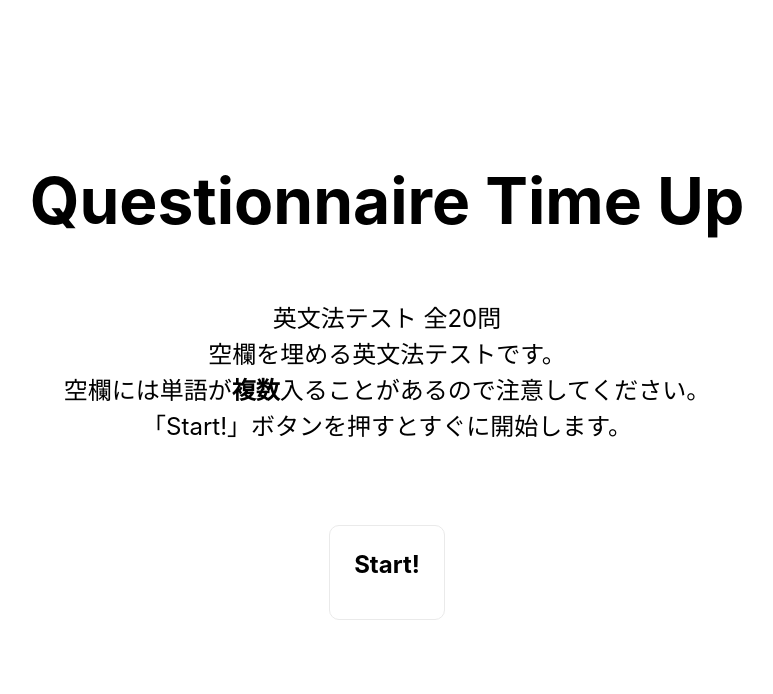
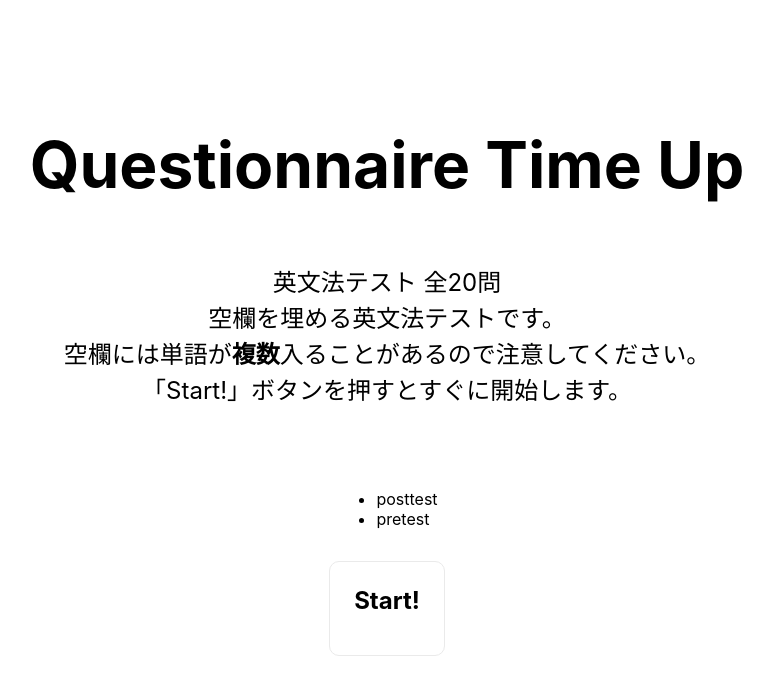
Before and after one commit to supaman4561/questionnaire_timeup, a Next.js app in the folder questionnaire_timeup/: page / in a window 1280 px wide. Shown: the top 694 px of the page, without its empty margins (253-1026 px from the left). Built offline with nearby package versions, Linux system fonts and the light colour scheme.

Commit message:
feat: selectable questions by dynamic routing

```diff
--- /dev/null
+++ b/questionnaire_timeup/lib/questions.ts
@@ -0,0 +1,26 @@
+import fs from 'fs'
+import path from 'path'
+
+const questionsDirectory = path.join(process.cwd(), 'data')
+
+export const getAllQuestionIds = () => {
+  const fileNames = fs.readdirSync(questionsDirectory)
+
+  return fileNames.map((fileName) => {
+    return {
+      params: {
+        id: fileName.replace(/\.json$/, ''),
+      },
+    }
+  })
+}
+
+export const getQuestionData = (id: string) => {
+  const fullPath = path.join(questionsDirectory, `${id}.json`)
+  const jsonObject = JSON.parse(fs.readFileSync(fullPath, 'utf8'))
+
+  return {
+    id,
+    jsonObject,
+  }
+}
--- a/questionnaire_timeup/package.json
+++ b/questionnaire_timeup/package.json
@@ -9,6 +9,7 @@
     "lint": "next lint"
   },
   "dependencies": {
+    "gray-matter": "^4.0.3",
     "next": "12.1.6",
     "react": "18.1.0",
     "react-dom": "18.1.0",
--- a/questionnaire_timeup/pages/index.tsx
+++ b/questionnaire_timeup/pages/index.tsx
@@ -1,9 +1,13 @@
+import { GetStaticProps } from 'next'
 import type { NextPage } from 'next'
 import Head from 'next/head'
 import Link from 'next/link'
 import styles from '../styles/Home.module.css'
+import pretestjson from '../data/pretest.json'
+import posttestjson from '../data/posttest.json'
+import { getAllQuestionIds } from '../lib/questions'
 
-const Home: NextPage = () => {
+const Home: NextPage = ({ allQuestionIds }: any) => {
   return (
     <div className={styles.container}>
       <Head>
@@ -23,7 +27,18 @@ const Home: NextPage = () => {
           「Start!」ボタンを押すとすぐに開始します。
         </p>
 
-        <Link href="/questionnaire">
+        <ul>
+          {allQuestionIds.map(({ params }: any) => (
+            <li key={params.id}>
+              { params.id }
+            </li>
+          ))}
+        </ul>
+
+        <Link href={{
+          pathname: "/questionnaire",
+          query: { test: 'pre' },
+        }}>
           <a className={styles.card}>
             <h2>Start!</h2>
           </a>
@@ -34,4 +49,11 @@ const Home: NextPage = () => {
   )
 }
 
+export const getStaticProps: GetStaticProps = async () => {
+  const allQuestionIds = getAllQuestionIds()
+  return {
+    props: { allQuestionIds }
+  }
+}
+
 export default Home
```
Also changed, not shown: questionnaire_timeup/pages/questionnaire/[id].tsx (renamed from questionnaire_timeup/pages/questionnaire.tsx, +19 -8 lines), 1 other file (tests, documents, lock files or other folders).
